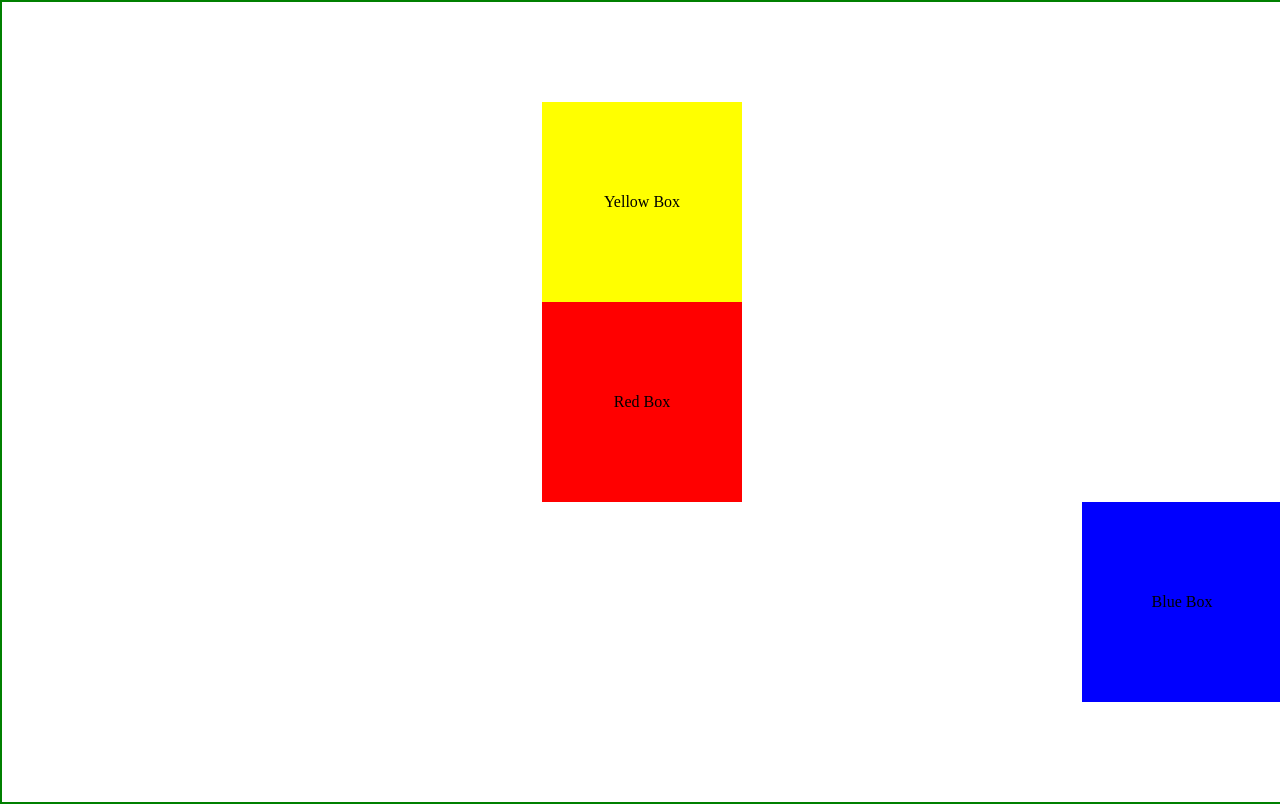
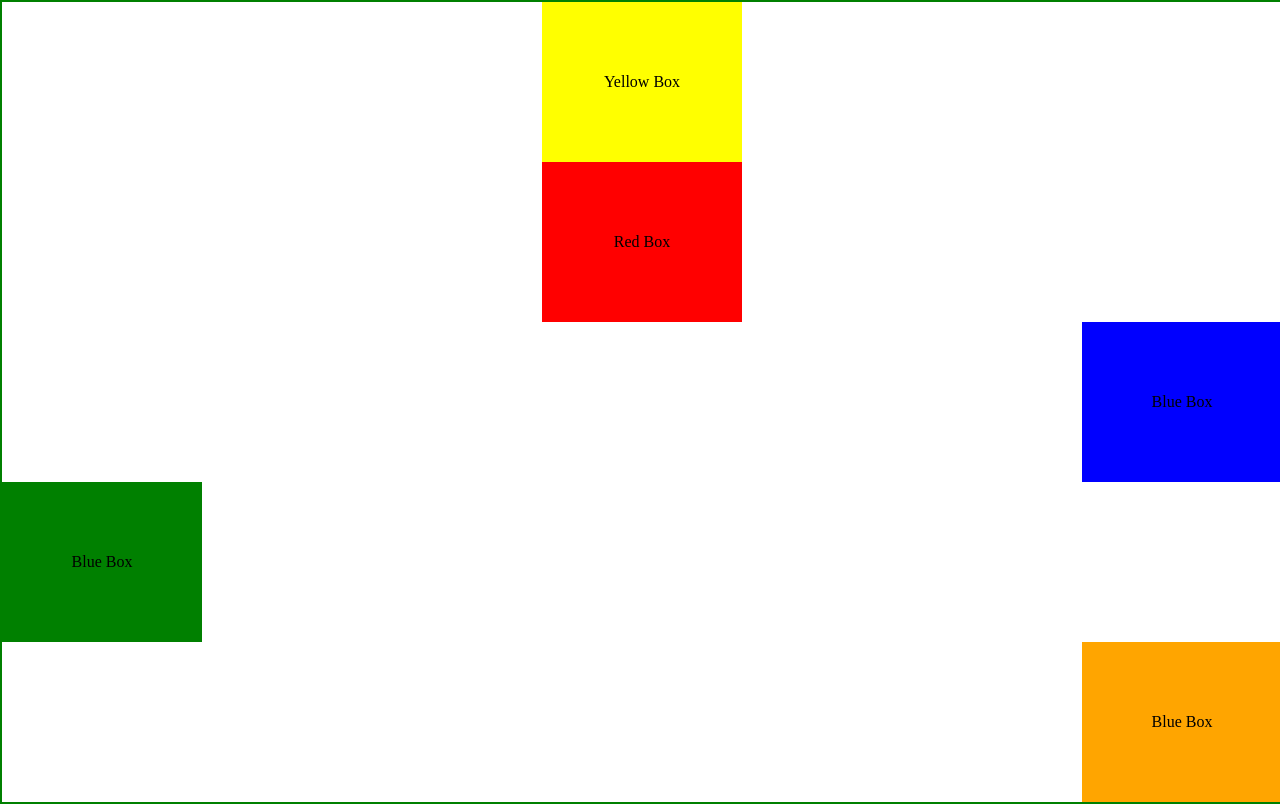
Before and after one commit to gildonnie/flexbox, a plain HTML site: page index.html in a window 1280 px wide. Drawn offline with Linux system fonts and the light colour scheme.

Commit message:
added more boxes

```diff
--- a/index.html
+++ b/index.html
@@ -11,7 +11,8 @@
     <div class="red">Red Box</div>
     <div class="yellow">Yellow Box</div>
     <div class="blue">Blue Box</div>
-
+    <div class="green">Blue Box</div>
+    <div class="orange">Blue Box</div>
   </div>
 
 </body>
--- a/style.css
+++ b/style.css
@@ -12,7 +12,7 @@ body {
   align-items: center;
   justify-content: center;
 }
-.red, .yellow, .blue {
+.red, .yellow, .blue, .green, .orange {
   display: flex;
   justify-content: center;
   align-items: center;
@@ -33,3 +33,13 @@ body {
   background-color: blue;
   align-self: flex-end;
 }
+
+.green {
+  background-color: green;
+  align-self: flex-start;
+}
+
+.orange {
+  background-color: orange;
+  align-self: flex-end;
+}
```
